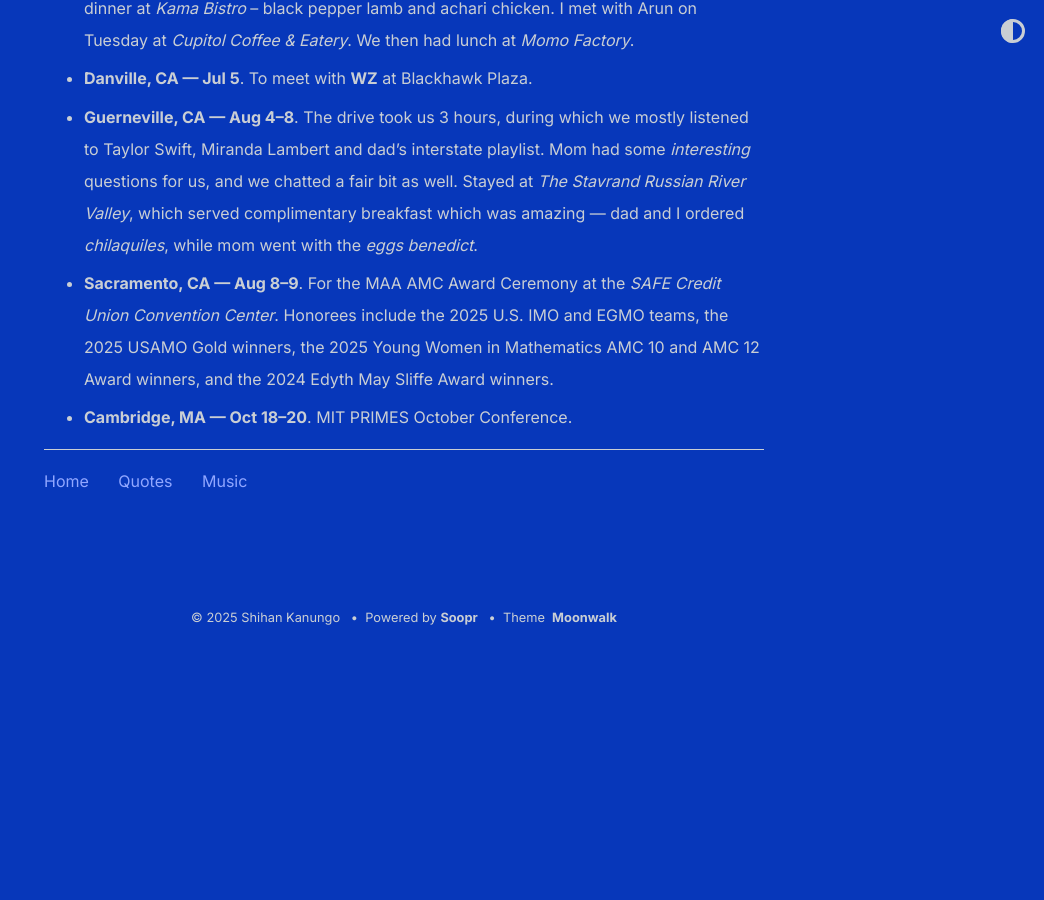
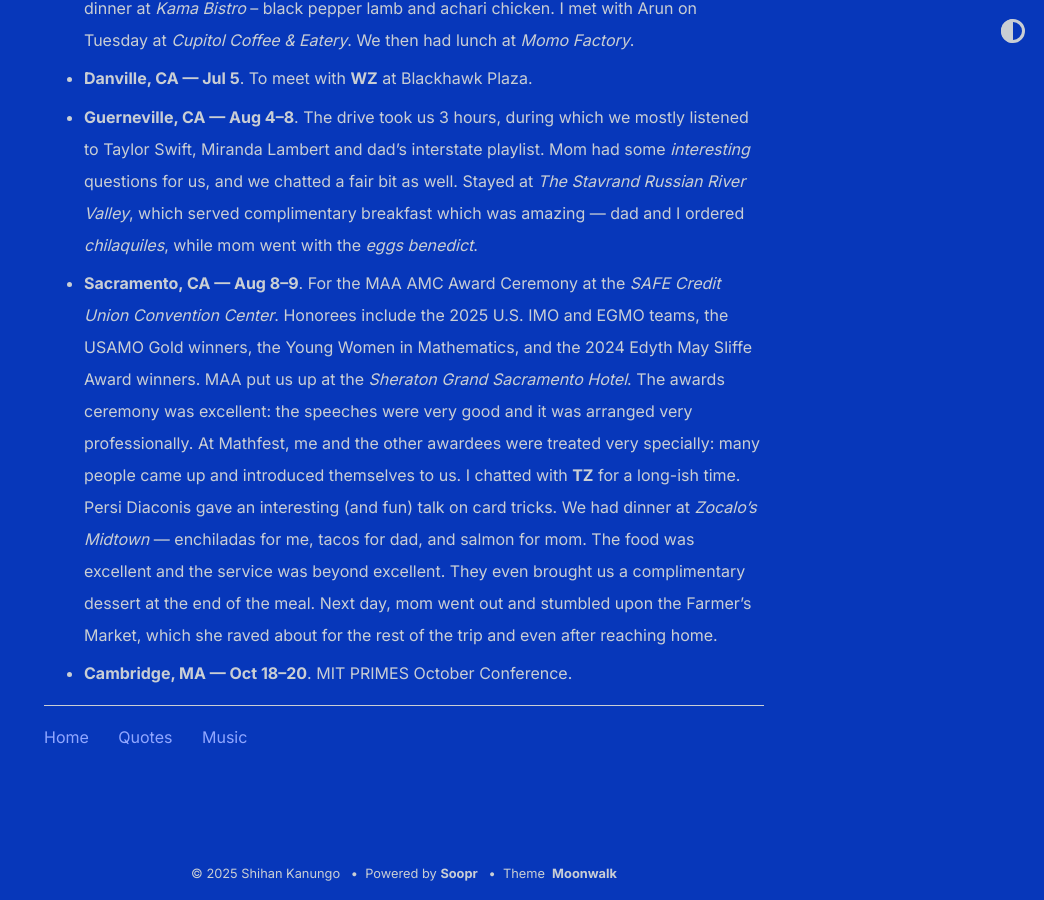
Before and after one commit to shihankanungo/shihankanungo.github.io, a Jekyll site: the page built from travel.md, in a window 1280 px wide and 900 px high, scrolled down 1689 px. Shown: the whole window, without its empty margins (236-1280 px from the left). Built offline with Jekyll 4.4.1, drawn with Linux system fonts in a browser that asks for light colours; before the commit the page ends 2333 px from its top, so only the background shows below that.

Commit message:
Update travel.md

```diff
--- a/travel.md
+++ b/travel.md
@@ -17,5 +17,6 @@
 - **Chicago, IL --- Jun 8--Jul 2**. MAA's Mathematical Olympiad Program (MOP) at the *Illinois Mathematics and Science Academy* (IMSA). Reached a few days early and stayed at *Chicago Marriott Southwest at Burr Ridge* -- fantastic hotel! Our room overlooks a beautiful view with a pond within a lush green rolling meadow. Pizzas at _Stix and Stones_ were incredible. On Monday I met with Isaac at Univ. of Chicago. We also had a fabulous dinner at *Kama Bistro* -- black pepper lamb and achari chicken. I met with Arun on Tuesday at *Cupitol Coffee & Eatery*. We then had lunch at *Momo Factory*.
 - **Danville, CA --- Jul 5**. To meet with **WZ** at Blackhawk Plaza.
 - **Guerneville, CA --- Aug 4--8**. The drive took us 3 hours, during which we mostly listened to Taylor Swift, Miranda Lambert and dad's interstate playlist. Mom had some *interesting* questions for us, and we chatted a fair bit as well. Stayed at *The Stavrand Russian River Valley*, which served complimentary breakfast which was amazing &mdash; dad and I ordered *chilaquiles*, while mom went with the *eggs benedict*.
-- **Sacramento, CA --- Aug 8--9**. For the MAA AMC Award Ceremony at the *SAFE Credit Union Convention Center*. Honorees include the 2025 U.S. IMO and EGMO teams, the 2025 USAMO Gold winners, the 2025 Young Women in Mathematics AMC 10 and AMC 12 Award winners, and the 2024 Edyth May Sliffe Award winners.
+- **Sacramento, CA --- Aug 8--9**. For the MAA AMC Award Ceremony at the *SAFE Credit Union Convention Center*. Honorees include the 2025 U.S. IMO and EGMO teams, the USAMO Gold winners, the Young Women in Mathematics, and the 2024 Edyth May Sliffe Award winners. MAA put us up at the *Sheraton Grand Sacramento Hotel*. The awards ceremony was excellent: the speeches were very good and it was arranged very professionally. At Mathfest, me and the other awardees were treated very specially: many people came up and introduced themselves to us. I chatted with **TZ** for a long-ish time. Persi Diaconis gave an interesting (and fun) talk on card tricks.
+We had dinner at *Zocalo's Midtown* &mdash; enchiladas for me, tacos for dad, and salmon for mom. The food was excellent and the service was beyond excellent. They even brought us a complimentary dessert at the end of the meal. Next day, mom went out and stumbled upon the Farmer's Market, which she raved about for the rest of the trip and even after reaching home.
 - **Cambridge, MA --- Oct 18--20**. MIT PRIMES October Conference.
```
